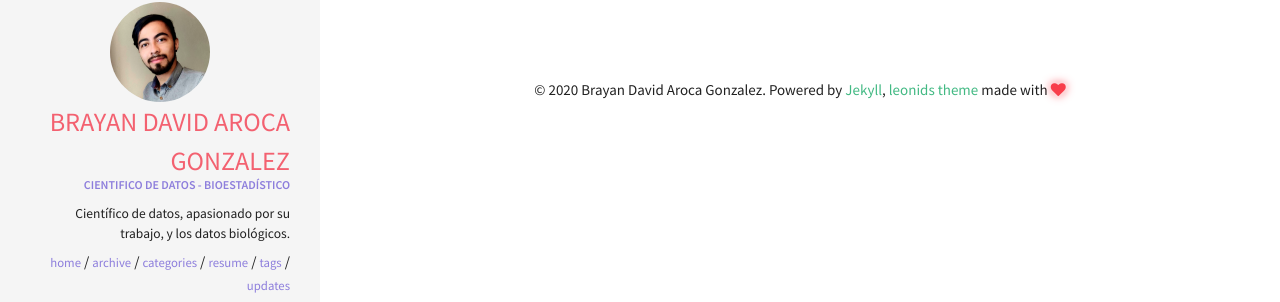
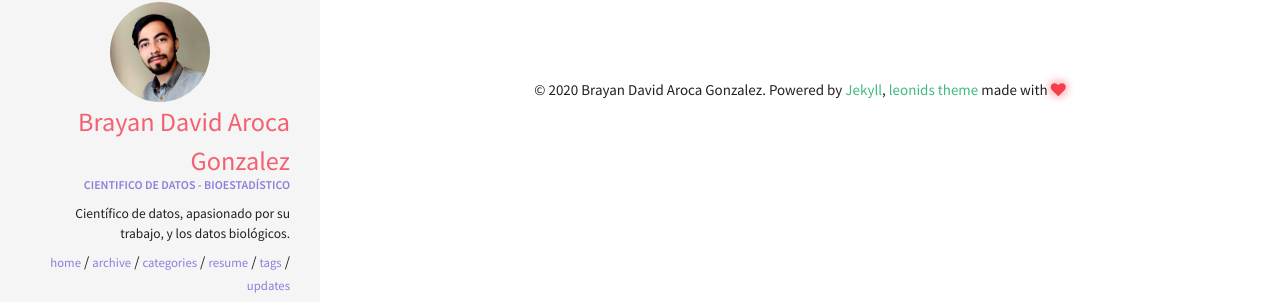
Before and after one commit to bdarocag/bdarocag.github.io, a Jekyll site: the page built from index.html, in a window 1280 px wide. Shown: the part 246-548 px from the top of the page. Built offline with Jekyll 4.4.1, drawn with Linux system fonts in a browser that asks for light colours.

Commit message:
Update sidebar.html

```diff
--- a/_includes/sidebar.html
+++ b/_includes/sidebar.html
@@ -4,7 +4,7 @@
   {% if author.avatar %}
   <img src="{{ site.url }}/img/{{ author.avatar }}" alt="" class="avatar">
   {% endif %}
-  <a href="{{ site.url }}/" class="author_name" style = "text-transform:uppercase;">{{ author.name }}</a>
+  <a href="{{ site.url }}/" class="author_name" style = "text-transform:capitalize;">{{ author.name }}</a>
   <span class="author_job">{{ author.job }}</span>
   <span class="author_bio mbm">{{ author.bio }}</span>
   <nav class="nav">
```
